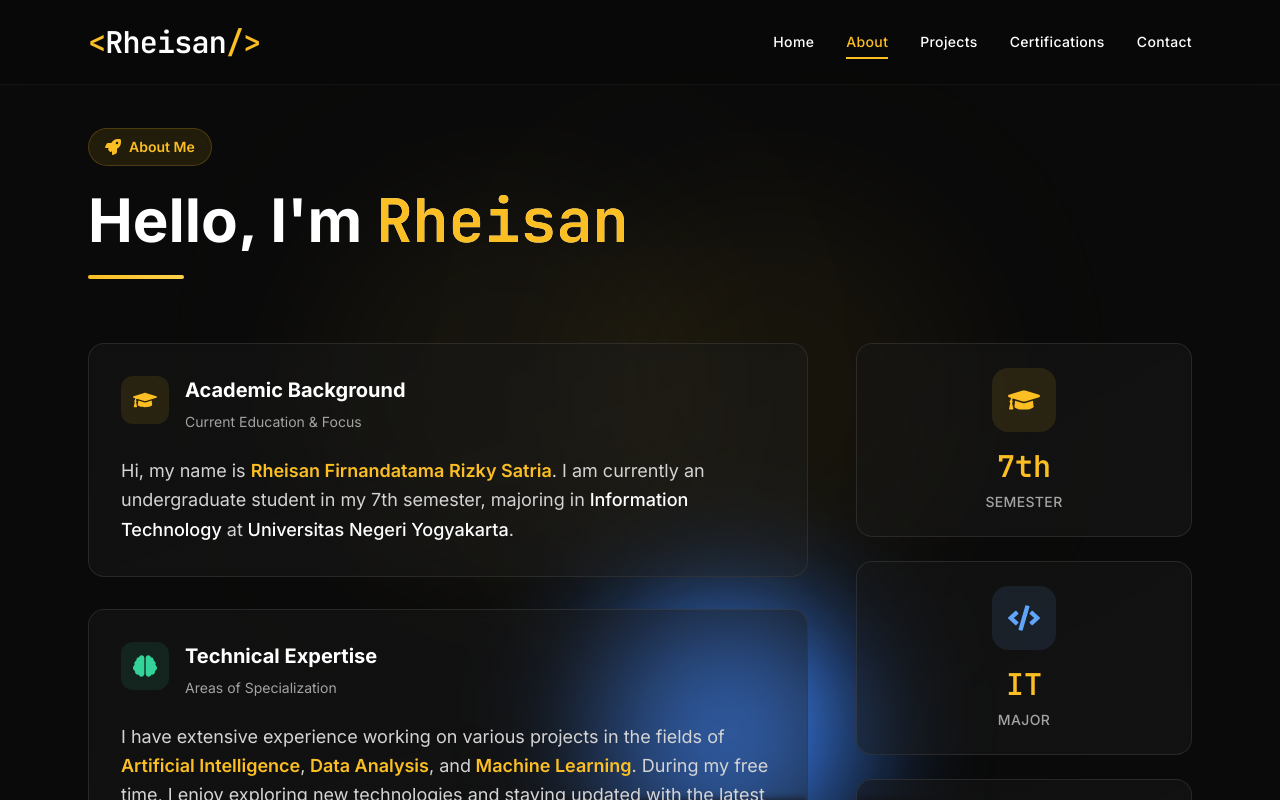
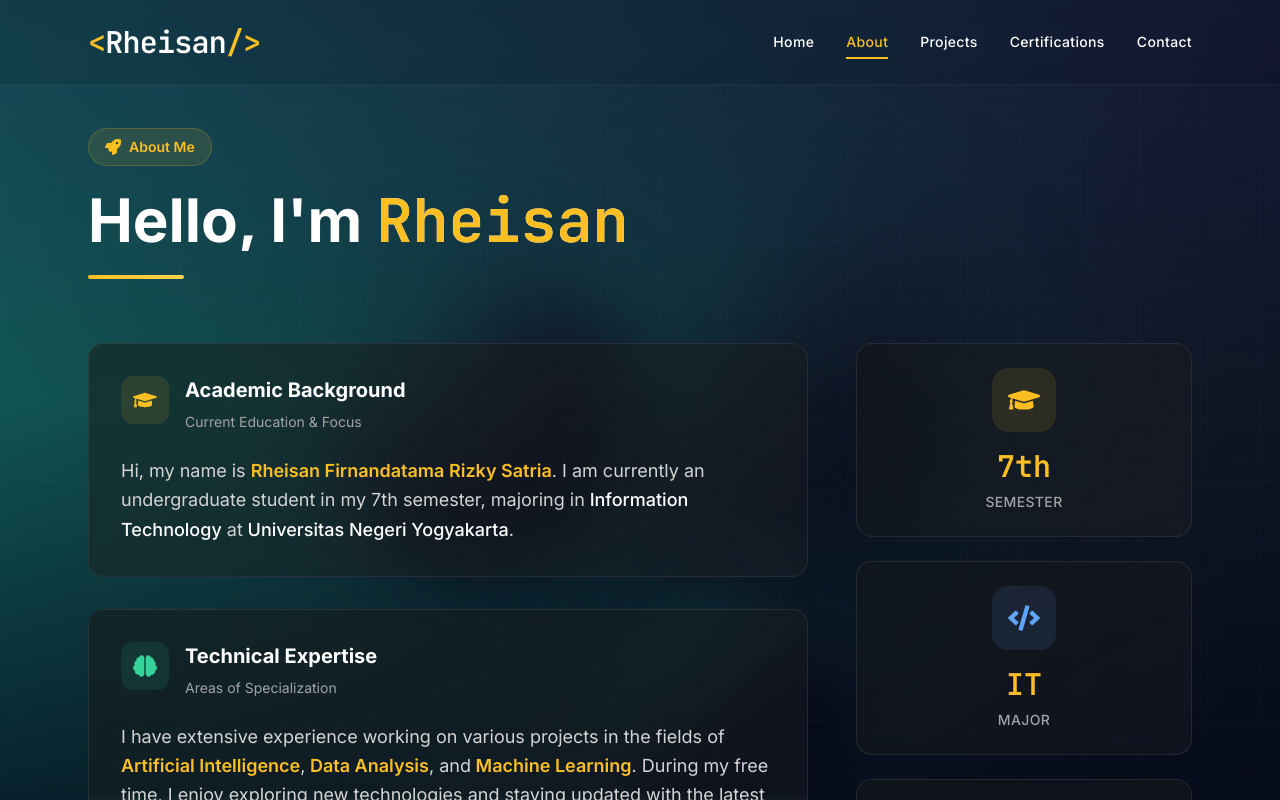
Before and after one commit to rheikun/portfolio, a React (Vite) app: page /about in a window 1280 px wide. Shown: the top 800 px of the page. Built offline with nearby package versions, Linux system fonts and the light colour scheme.

Commit message:
adjust size and color animation

```diff
--- a/src/pages/About.jsx
+++ b/src/pages/About.jsx
@@ -10,15 +10,22 @@ const About = () => {
   }, []);
 
   return (
-    <div className="bg-dark-950 min-h-screen relative">
+    <div className="bg-gradient-to-br from-teal-800 via-gray-900 to-slate-950 min-h-screen relative overflow-hidden">
       {/* Navbar */}
       <Navbar />
 
-      {/* Enhanced Background Elements */}
+      {/* Modern Background Elements */}
       <div className="fixed inset-0 overflow-hidden pointer-events-none">
-        <div className="absolute top-1/4 right-1/4 w-96 h-96 bg-primary-400 rounded-full mix-blend-multiply filter blur-3xl opacity-5 animate-float" />
-        <div className="absolute bottom-1/4 left-1/4 w-96 h-96 bg-primary-300 rounded-full mix-blend-multiply filter blur-3xl opacity-5 animate-float" style={{ animationDelay: '3s' }} />
-        <div className="absolute top-3/4 right-1/3 w-64 h-64 bg-blue-500 rounded-full mix-blend-multiply filter blur-3xl opacity-3 animate-float" style={{ animationDelay: '6s' }} />
+        {/* Geometric patterns */}
+        <div className="absolute top-1/4 right-1/4 w-96 h-96 bg-gradient-to-br from-indigo-400/8 to-transparent rounded-full blur-3xl animate-float" />
+        <div className="absolute bottom-1/4 left-1/4 w-80 h-80 bg-gradient-to-br from-violet-400/8 to-transparent rounded-full blur-2xl animate-float" style={{ animationDelay: '3s' }} />
+        <div className="absolute top-3/4 right-1/3 w-64 h-64 bg-gradient-to-br from-cyan-400/6 to-transparent rounded-full blur-xl animate-float" style={{ animationDelay: '6s' }} />
+
+        {/* Subtle grid */}
+        <div className="absolute inset-0 bg-[linear-gradient(rgba(99,102,241,0.03)_1px,transparent_1px),linear-gradient(90deg,rgba(99,102,241,0.03)_1px,transparent_1px)] bg-[size:60px_60px]" />
+
+        {/* Gradient overlays */}
+        <div className="absolute inset-0 bg-gradient-to-t from-slate-950/60 via-transparent to-indigo-950/40" />
       </div>
 
       {/* About Section */}
```
